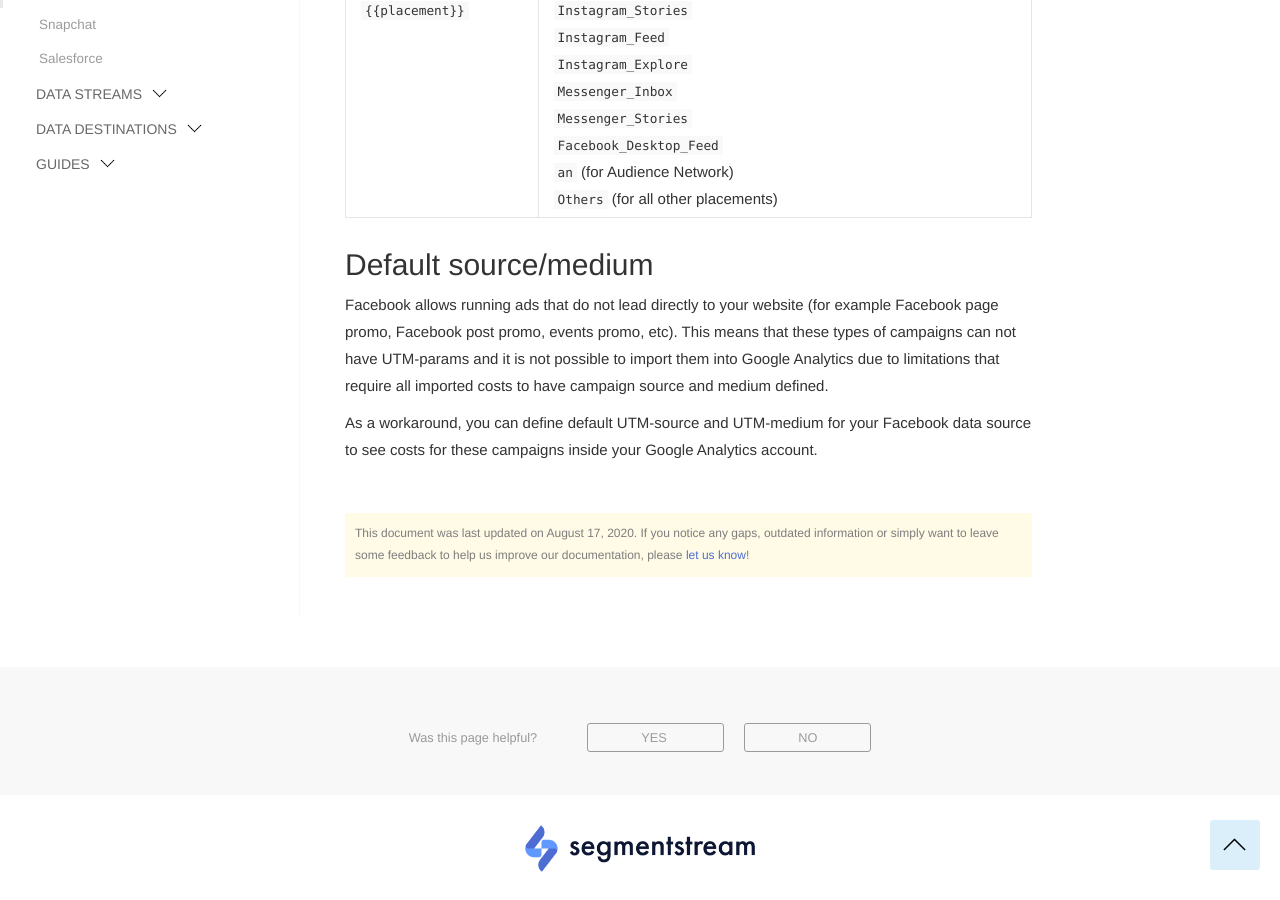
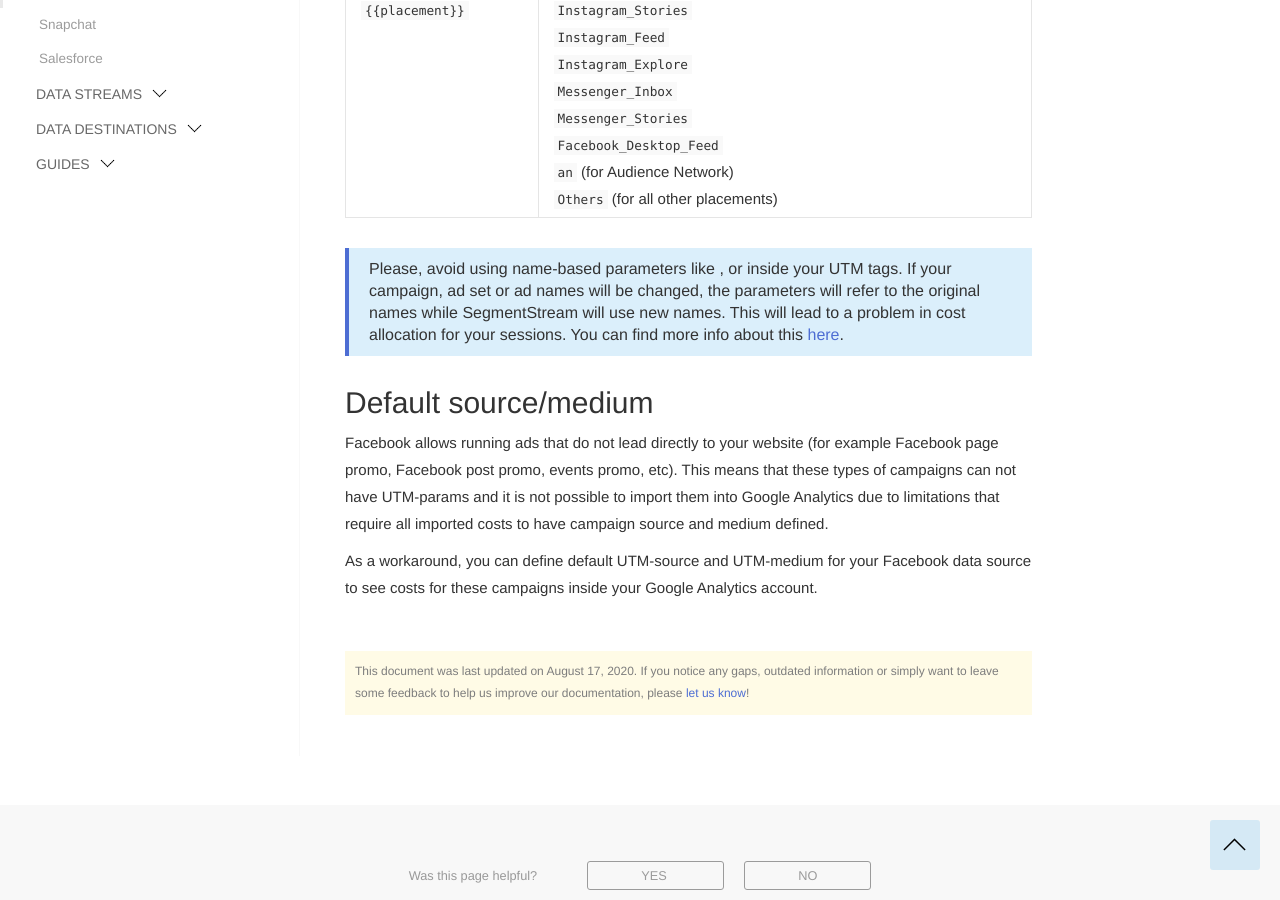
Before and after one commit to segmentstream-com/segmentstream-com.github.io, a Jekyll site: the page built from _docs/datasources/facebook.md, in a window 1280 px wide and 900 px high, scrolled down 1331 px. Built offline with Jekyll 4.4.1, drawn with Linux system fonts in a browser that asks for light colours; nearby versions of some CDN libraries.

Commit message:
facebook utm info

```diff
--- a/_docs/datasources/facebook.md
+++ b/_docs/datasources/facebook.md
@@ -32,6 +32,8 @@
 `{% raw %}{{site_source_name}}{% endraw %}` | Depending on where the ad appeared this parameter has four possible values.<br/> `fb` - Facebook<br/>`ig` - Instagram<br/>`msg` - Messenger<br/>`an` - the Audience Network
 `{% raw %}{{placement}}{% endraw %}` | Depending on where the ad appeared this parameter has possible values.<br/>`Facebook_Mobile_Feed`<br/>`Facebook_Right_Column`<br/>`Facebook_Instant_Articles`<br/>`Facebook_Instream_Video`<br/>`Facebook_Marketplace`<br/>`Instagram_Stories`<br/>`Instagram_Feed`<br/>`Instagram_Explore`<br/>`Messenger_Inbox`<br/>`Messenger_Stories`<br/>`Facebook_Desktop_Feed`<br/>`an` (for Audience Network)<br/>`Others` (for all other placements)
 
+> Please, avoid using name-based parameters like {{campaign.name}}, {{adset.name}} or {{ad.name}} inside your UTM tags. If your campaign, ad set or ad names will be changed, the parameters will refer to the original names while SegmentStream will use new names. This will lead to a problem in cost allocation for your sessions. You can find more info about this <a href="https://www.facebook.com/business/help/2360940870872492" target="_blank" rel="noopener noreferrer">here</a>.
+
 ## Default source/medium
 
 Facebook allows running ads that do not lead directly to your website (for example Facebook page promo, Facebook post promo, events promo, etc). This means that these types of campaigns can not have UTM-params and it is not possible to import them into Google Analytics due to limitations that require all imported costs to have campaign source and medium defined.
```
